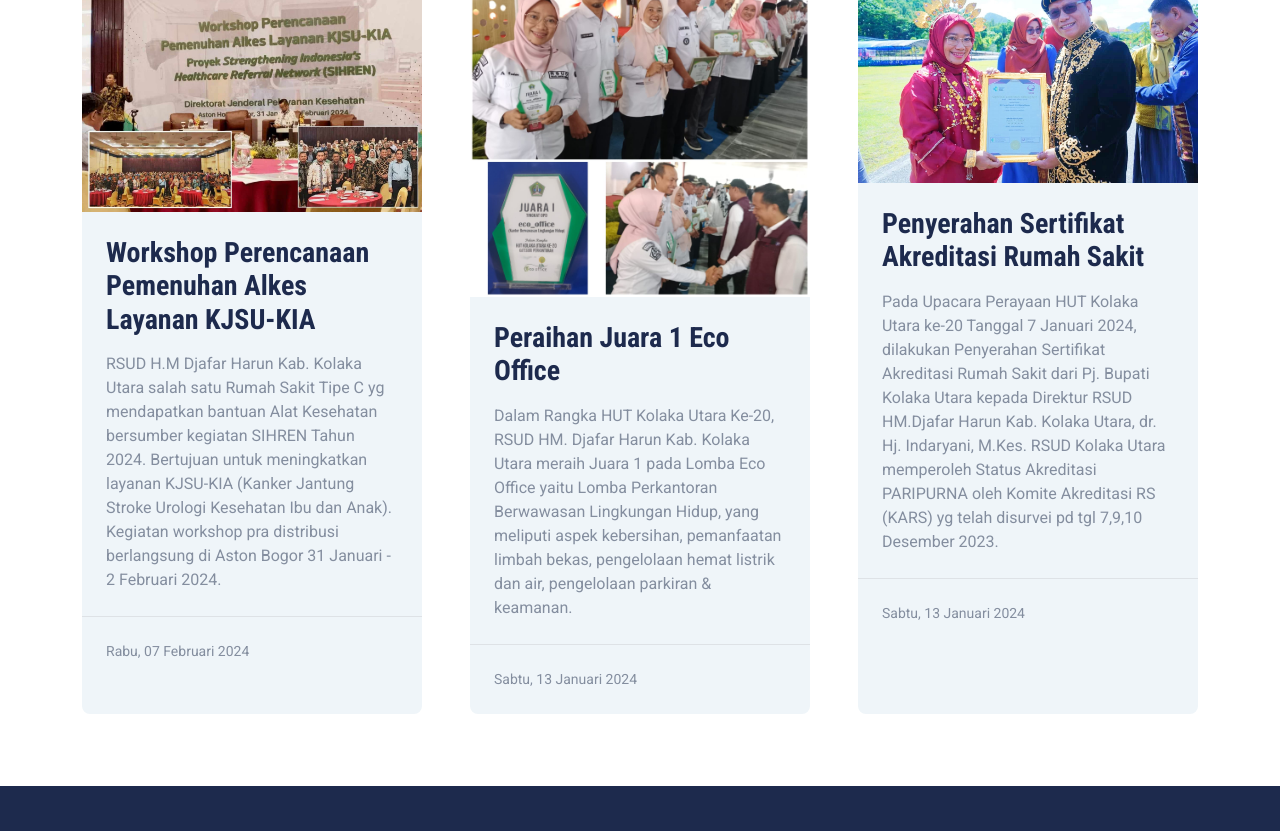
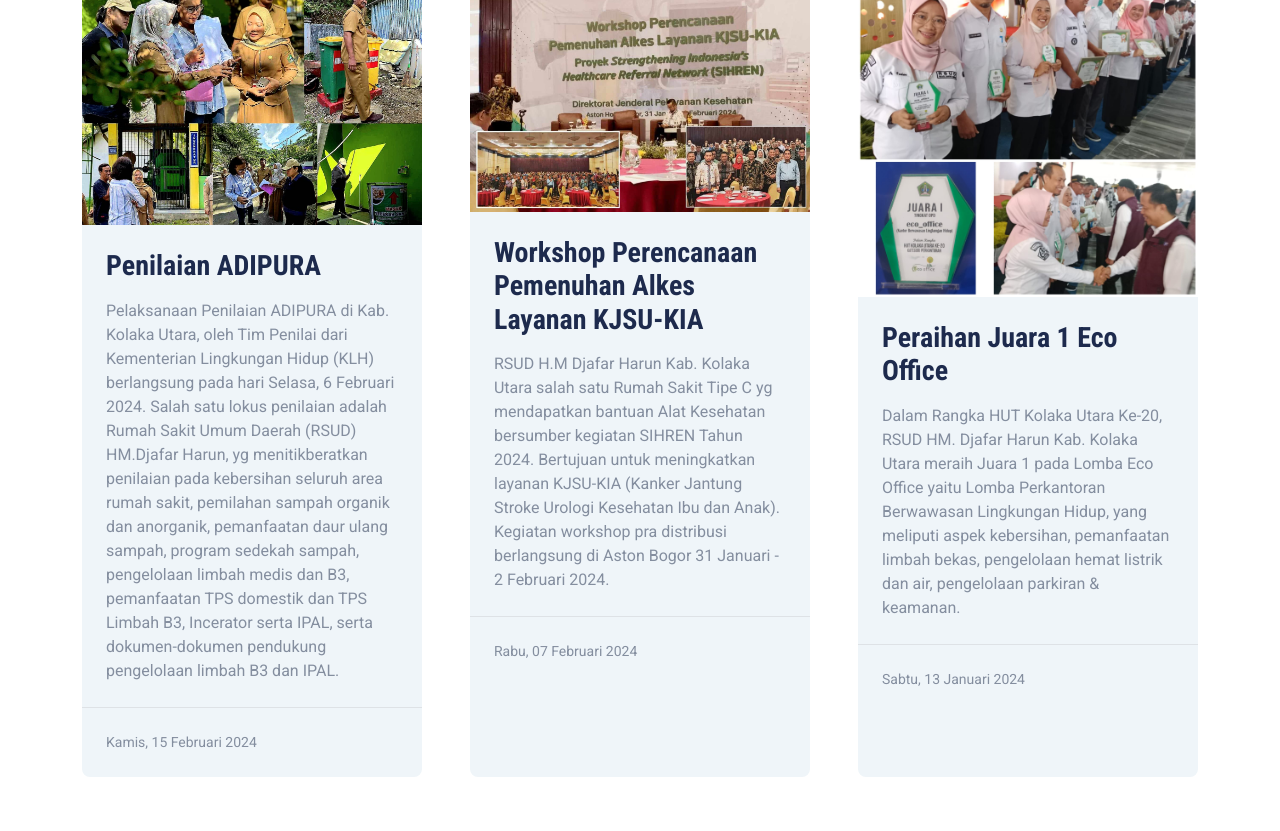
Before and after one commit to FajarMadanii/RSUD-H.M-Djafar-Harun, a plain HTML site: page index.html in a window 1280 px wide. Shown: the part 5224-6055 px from the top of the page. Drawn offline with nearby package versions, Linux system fonts and the light colour scheme.

Commit message:
berita baru.

```diff
--- a/index.html
+++ b/index.html
@@ -487,6 +487,28 @@
             <div class="bg-light rounded overflow-hidden">
               <img
                 class="img-fluid w-100"
+                src="img/news_img/penilaian adipura.jpg"
+                alt="Alat Kesehatan KJSU-KIA RSUD Djafar Harun SIHREN"
+              />
+              <div class="p-4">
+                <a class="h3 d-block mb-3" href=""
+                  >Penilaian ADIPURA</a
+                >
+                <p class="m-0">
+                  Pelaksanaan Penilaian ADIPURA di Kab. Kolaka Utara, oleh Tim Penilai dari Kementerian Lingkungan Hidup (KLH) berlangsung pada hari Selasa, 6 Februari 2024. Salah satu lokus penilaian adalah Rumah Sakit Umum Daerah (RSUD) HM.Djafar Harun, yg menitikberatkan penilaian pada kebersihan seluruh area rumah sakit, pemilahan sampah organik dan anorganik, pemanfaatan daur ulang sampah, program sedekah sampah, pengelolaan limbah medis dan B3, pemanfaatan TPS domestik dan TPS Limbah B3, Incerator serta IPAL, serta dokumen-dokumen pendukung pengelolaan limbah B3 dan IPAL.
+                </p>
+              </div>
+              <div class="d-flex justify-content-between border-top p-4">
+                <div class="d-flex align-items-center">
+                  <small>Kamis, 15 Februari 2024</small>
+                </div>
+              </div>
+            </div>
+          </div>
+          <div class="col-xl-4 col-lg-6 equal-height">
+            <div class="bg-light rounded overflow-hidden">
+              <img
+                class="img-fluid w-100"
                 src="img/news_img/Alat Kesehatan KJSU-KIA.jpg"
                 alt="Alat Kesehatan KJSU-KIA RSUD Djafar Harun SIHREN"
               />
@@ -527,34 +549,6 @@
                   Lomba Perkantoran Berwawasan Lingkungan Hidup, yang meliputi
                   aspek kebersihan, pemanfaatan limbah bekas, pengelolaan hemat
                   listrik dan air, pengelolaan parkiran & keamanan.
-                </p>
-              </div>
-              <div class="d-flex justify-content-between border-top p-4">
-                <div class="d-flex align-items-center">
-                  <small>Sabtu, 13 Januari 2024</small>
-                </div>
-              </div>
-            </div>
-          </div>
-          <div class="col-xl-4 col-lg-6 equal-height">
-            <div class="bg-light rounded overflow-hidden">
-              <img
-                class="img-fluid w-100"
-                src="img/news_img/penyerahan_akreditasi.jpg"
-                alt="penyerahan sertifikat akreditasi rsud djafar harun"
-              />
-              <div class="p-4">
-                <a class="h3 d-block mb-3" href=""
-                  >Penyerahan Sertifikat Akreditasi Rumah Sakit</a
-                >
-                <p class="m-0">
-                  Pada Upacara Perayaan HUT Kolaka Utara ke-20 Tanggal 7 Januari
-                  2024, dilakukan Penyerahan Sertifikat Akreditasi Rumah Sakit
-                  dari Pj. Bupati Kolaka Utara kepada Direktur RSUD HM.Djafar
-                  Harun Kab. Kolaka Utara, dr. Hj. Indaryani, M.Kes. RSUD Kolaka
-                  Utara memperoleh Status Akreditasi PARIPURNA oleh Komite
-                  Akreditasi RS (KARS) yg telah disurvei pd tgl 7,9,10 Desember
-                  2023.
                 </p>
               </div>
               <div class="d-flex justify-content-between border-top p-4">
```
Also changed, not shown: blog.html (+22 -0 lines), img/news_img/penilaian adipura.jpg (added).
